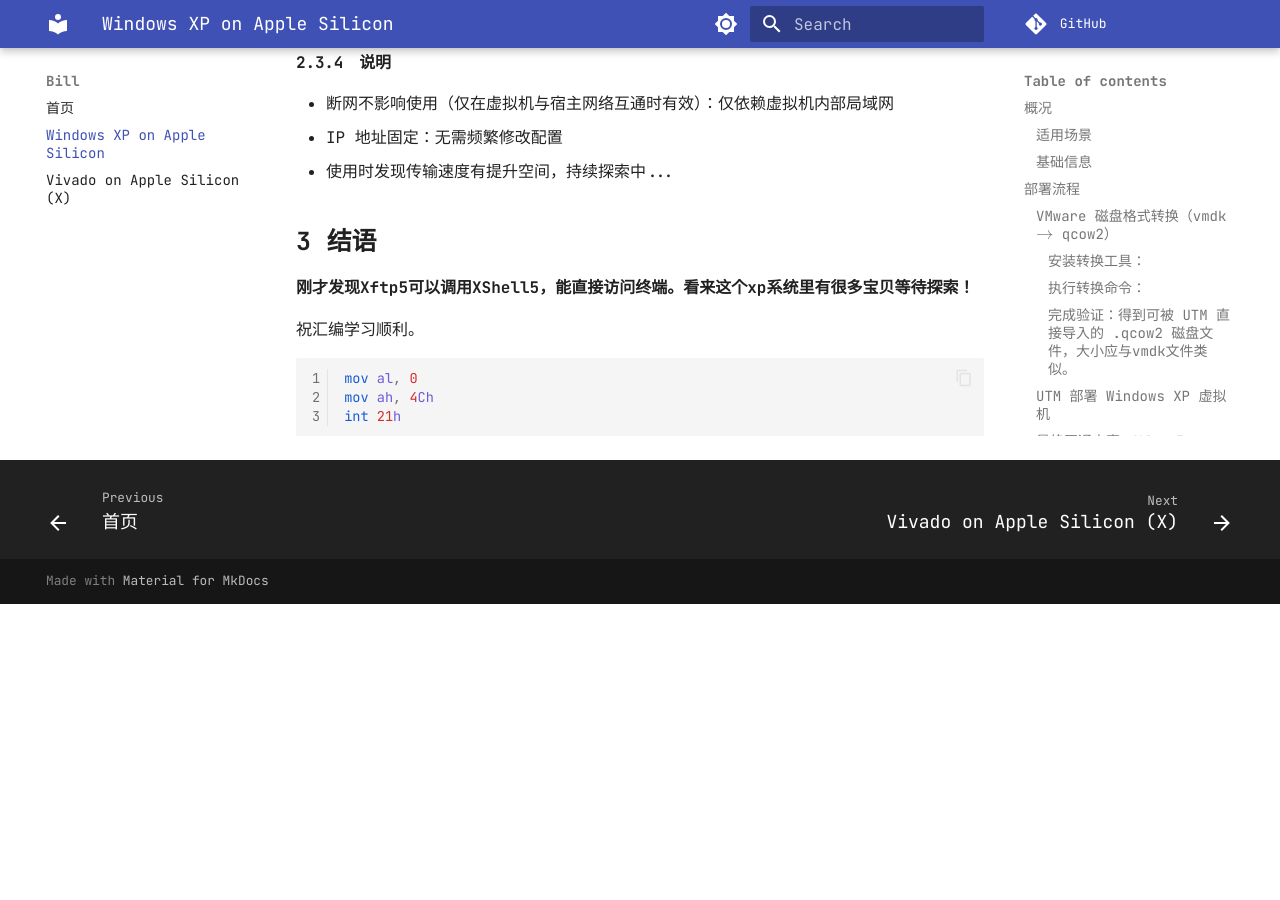
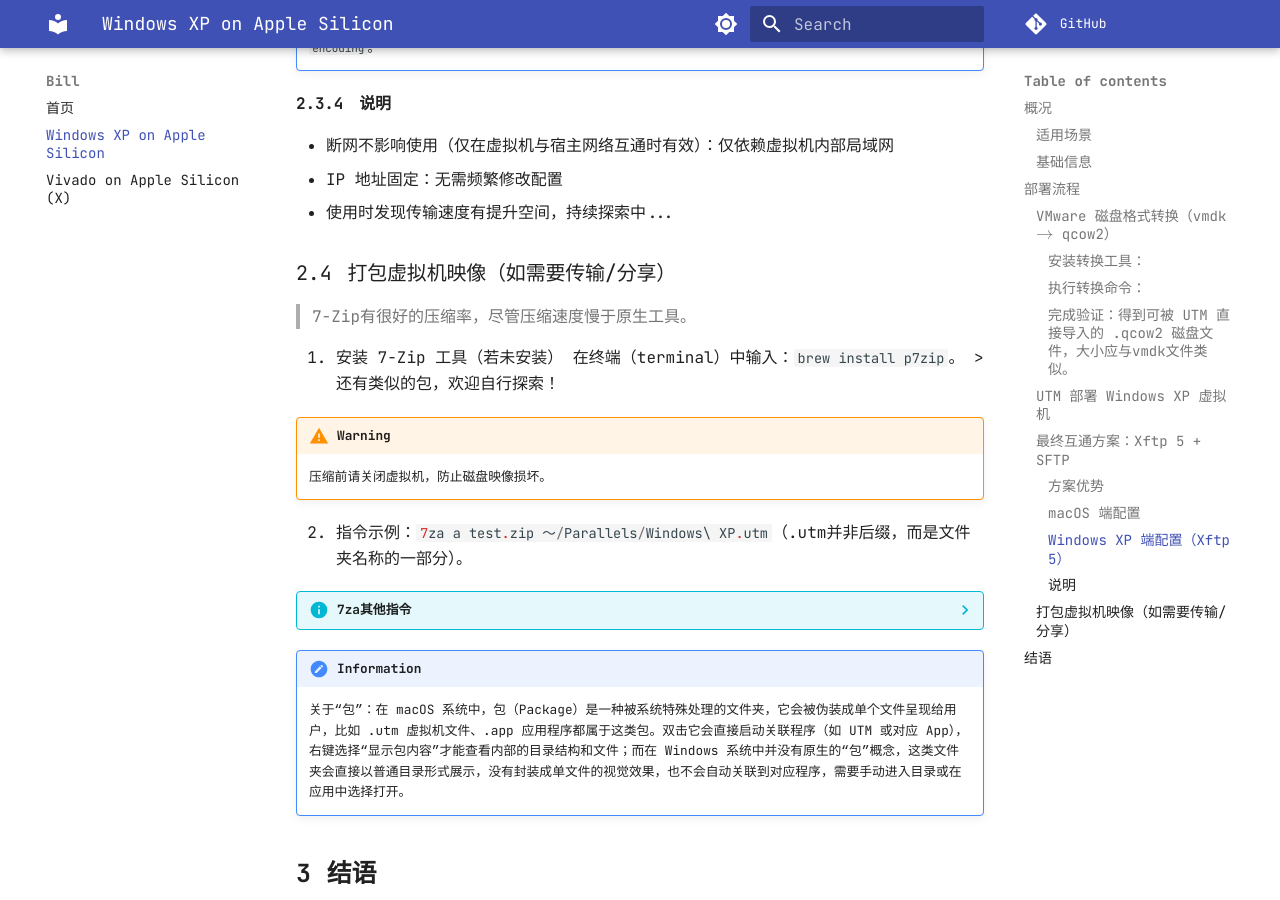
Before and after one commit to bfyes/Virtual-machines-on-Mac, an MkDocs documentation site: the page built from docs/windows-xp-apple-silicon.md, in a window 1280 px wide and 900 px high, scrolled down 8390 px. Built offline with MkDocs 1.6.1 and Material for MkDocs 9.7.7, drawn with Linux system fonts in a browser that asks for light colours; comment, search, counter and statistics services are not loaded; before the commit the page ends 8994 px from its top, so only the background shows below that; some of the changed text lies outside the part shown.

Commit message:
新增章节：打包虚拟机映像

```diff
--- a/docs/windows-xp-apple-silicon.md
+++ b/docs/windows-xp-apple-silicon.md
@@ -1,4 +1,6 @@
 # Windows XP on Apple Silicon Mac（较完善）
+
+更新时间：2026-03-28，更新说明：**新增章节：打包虚拟机映像**
 
 更新时间：2026-03-27，更新说明：**添加Xftp5中文文件夹乱码的解决方法。**
 
@@ -214,6 +216,36 @@
 - IP 地址固定：无需频繁修改配置
 - 使用时发现传输速度有提升空间，持续探索中...
 
+### 打包虚拟机映像（如需要传输/分享）
+
+> 7-Zip有很好的压缩率，尽管压缩速度慢于原生工具。
+
+1. 安装 7-Zip 工具（若未安装）
+    在终端（terminal）中输入：`brew install p7zip`。
+    > 还有类似的包，欢迎自行探索！
+
+!!!warning
+    压缩前请关闭虚拟机，防止磁盘映像损坏。
+
+2. 指令示例：`7za a test.zip ～/Parallels/Windows\ XP.utm`（.utm并非后缀，而是文件夹名称的一部分）。
+
+??? info "7za其他指令"
+    Commands>
+    a : Add files to archive
+    b : Benchmark
+    d : Delete files from archive
+    e : Extract files from archive (without using directory names)
+    h : Calculate hash values for files
+    i : Show information about supported formats
+    l : List contents of archive
+    rn : Rename files in archive
+    t : Test integrity of archive
+    u : Update files to archive
+    x : eXtract files with full paths
+
+!!!information
+     关于“包”：在 macOS 系统中，包（Package）是一种被系统特殊处理的文件夹，它会被伪装成单个文件呈现给用户，比如 .utm 虚拟机文件、.app 应用程序都属于这类包。双击它会直接启动关联程序（如 UTM 或对应 App），右键选择“显示包内容”才能查看内部的目录结构和文件；而在 Windows 系统中并没有原生的“包”概念，这类文件夹会直接以普通目录形式展示，没有封装成单文件的视觉效果，也不会自动关联到对应程序，需要手动进入目录或在应用中选择打开。
+
 ## 结语
 
 **刚才发现Xftp5可以调用XShell5，能直接访问终端。看来这个xp系统里有很多宝贝等待探索！**
```
Also changed, not shown: 2 other files.
